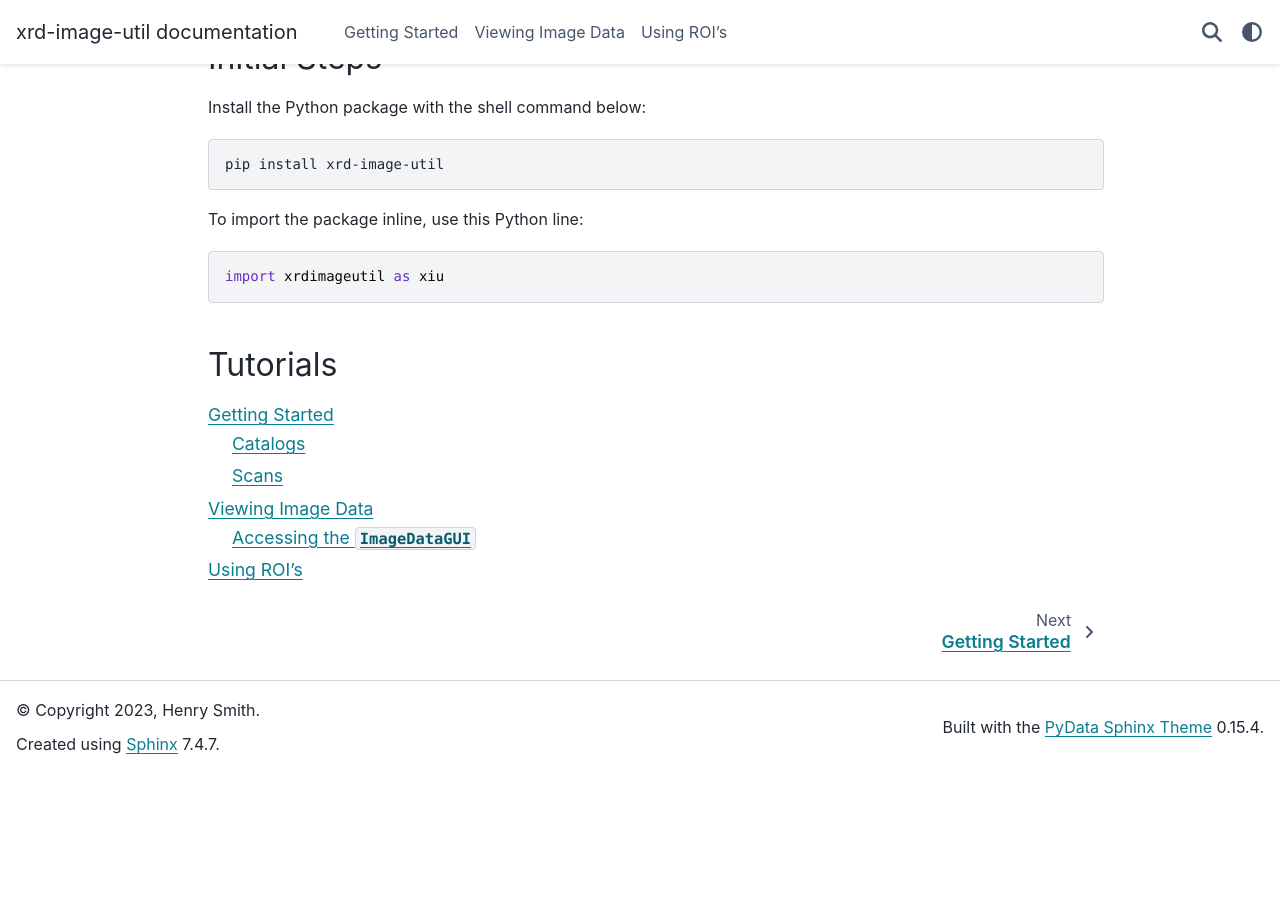
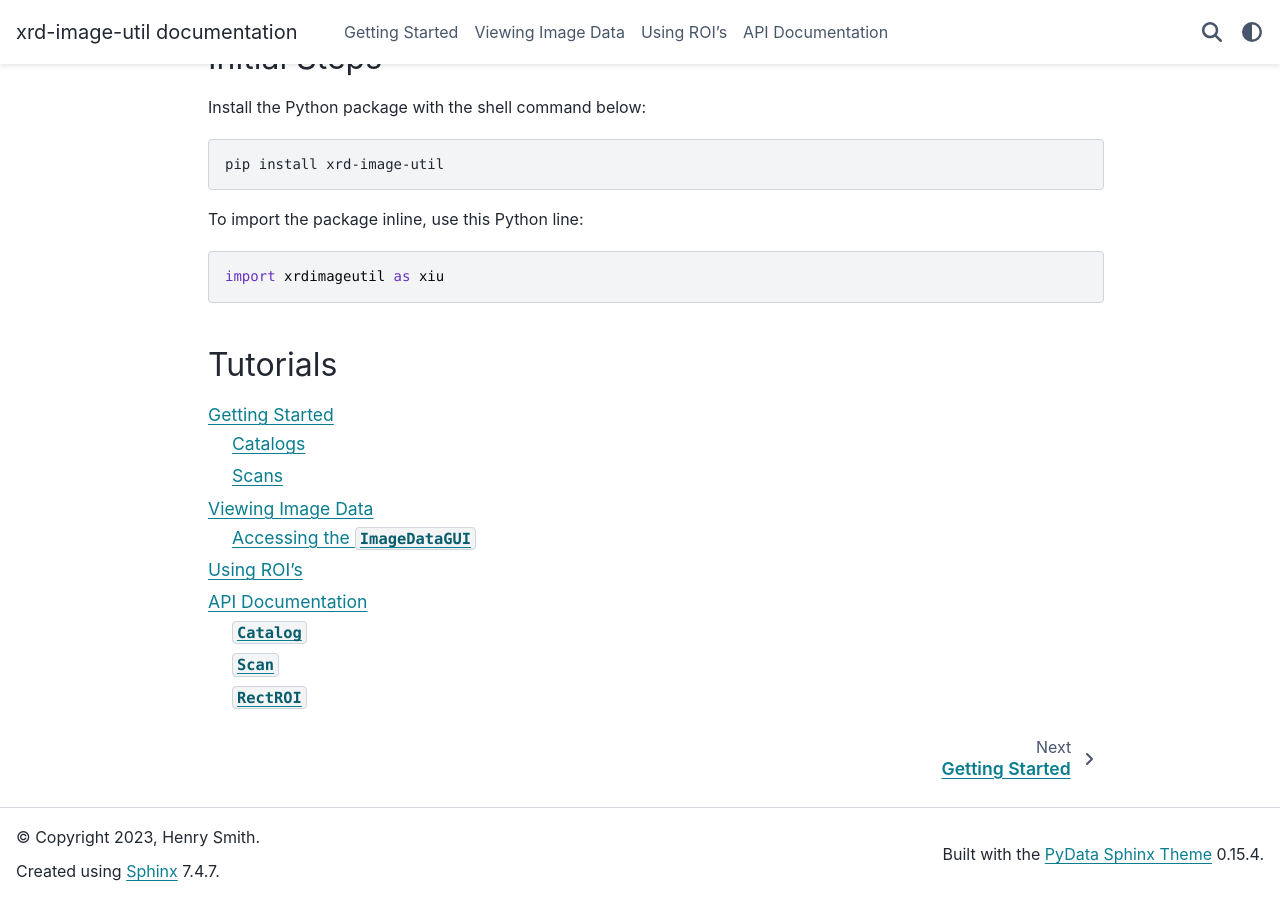
Before and after one commit to pecomyint/xrd-image-util, a Sphinx documentation site: the page built from docs/index.rst, in a window 1280 px wide and 900 px high, scrolled down 1249 px. Built offline with Sphinx 7.4.7 and the PyData theme 0.15.4, drawn with Linux system fonts in a browser that asks for light colours; before the commit the page ends 2023 px from its top, so only the background shows below that.

```diff
--- /dev/null
+++ b/docs/api.rst
@@ -0,0 +1,11 @@
+=================
+API Documentation
+=================
+
+.. toctree::
+    :glob:
+    :maxdepth: 1
+
+    api/catalog
+    api/scan
+    api/rectroi
--- /dev/null
+++ b/docs/api/catalog.rst
@@ -0,0 +1,3 @@
+===========
+``Catalog``
+===========
--- /dev/null
+++ b/docs/api/rectroi.rst
@@ -0,0 +1,3 @@
+===========
+``RectROI``
+===========
--- /dev/null
+++ b/docs/api/scan.rst
@@ -0,0 +1,3 @@
+========
+``Scan``
+========
--- a/docs/index.rst
+++ b/docs/index.rst
@@ -67,3 +67,4 @@ Tutorials
     tutorials/getting_started
     tutorials/viewing_image_data
     tutorials/using_rois
+    api
```
Also changed, not shown: docs/tutorials/using_rois.rst (line endings or trailing spaces).
